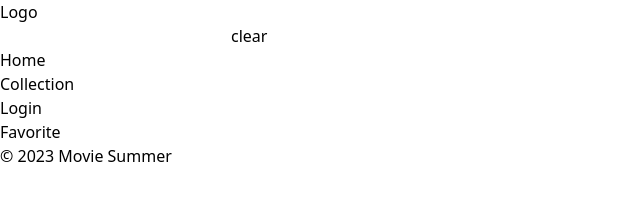
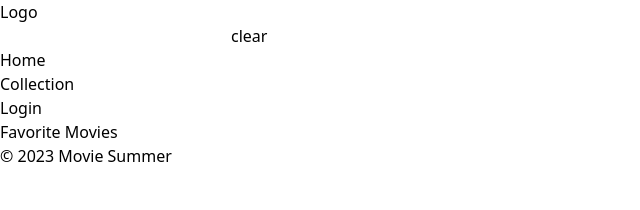
Before and after one commit to smileTheKing/movie_app_api, a React (Vite) app: page /favorite in a window 1280 px wide. Shown: the top 210 px of the page, without its empty margins (0-640 px from the left). Built offline with nearby package versions, Linux system fonts and the light colour scheme; no server answers.

Commit message:
minor changes

```diff
--- a/src/pages/Favorite.jsx
+++ b/src/pages/Favorite.jsx
@@ -2,7 +2,9 @@ import React from 'react'
 
 const Favorite = () => {
   return (
-    <div className=' flex flex-1'>Favorite</div>
+    <div className=' flex flex-1'>
+      Favorite Movies
+    </div>
   )
 }
 
```
